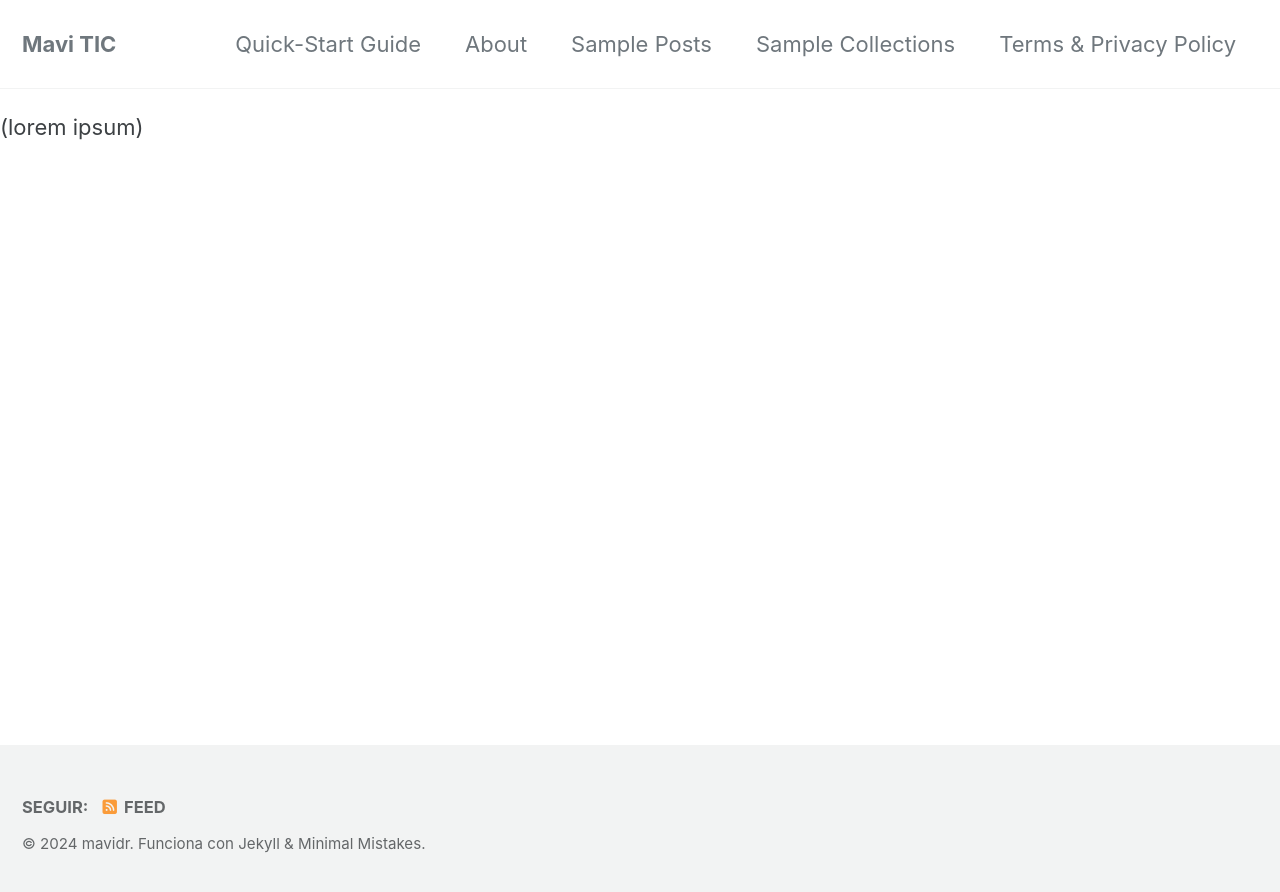
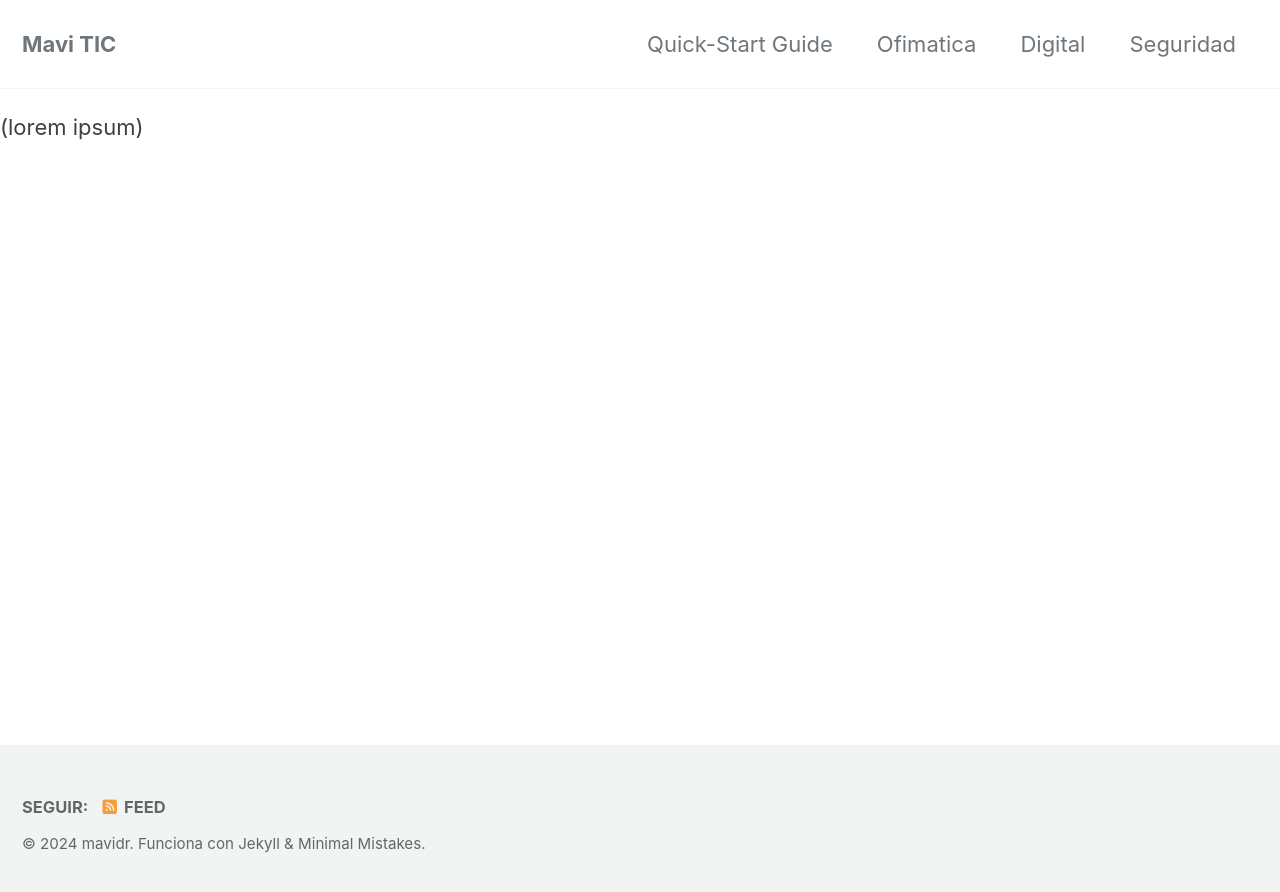
Before and after one commit to MaviTIC/dig, a Jekyll site: the page built from _pages/page-b.md, in a window 1280 px wide. Shown: the top 892 px of the page. Built offline with Jekyll 4.4.1, drawn with Linux system fonts in a browser that asks for light colours; cached includes are drawn as plain includes; our own code applies the rules of GitHub Pages for plain Markdown files.

Commit message:
Update navigation.yml

```diff
--- a/_data/navigation.yml
+++ b/_data/navigation.yml
@@ -22,14 +22,13 @@ foo:
 main:
   - title: "Quick-Start Guide"
     url: /docs/quick-start-guide/
-  - title: "About"
-    url: /about/
-  - title: "Sample Posts"
+  - title: "Ofimatica"
+    url: /ofi/
+  - title: "Digital"
     url: /year-archive/
-  - title: "Sample Collections"
+  - title: "Seguridad"
     url: /collection-archive/
-  - title: "Terms &amp; Privacy Policy"
-    url: /terms/
+
 
 
 # documentation links
```
